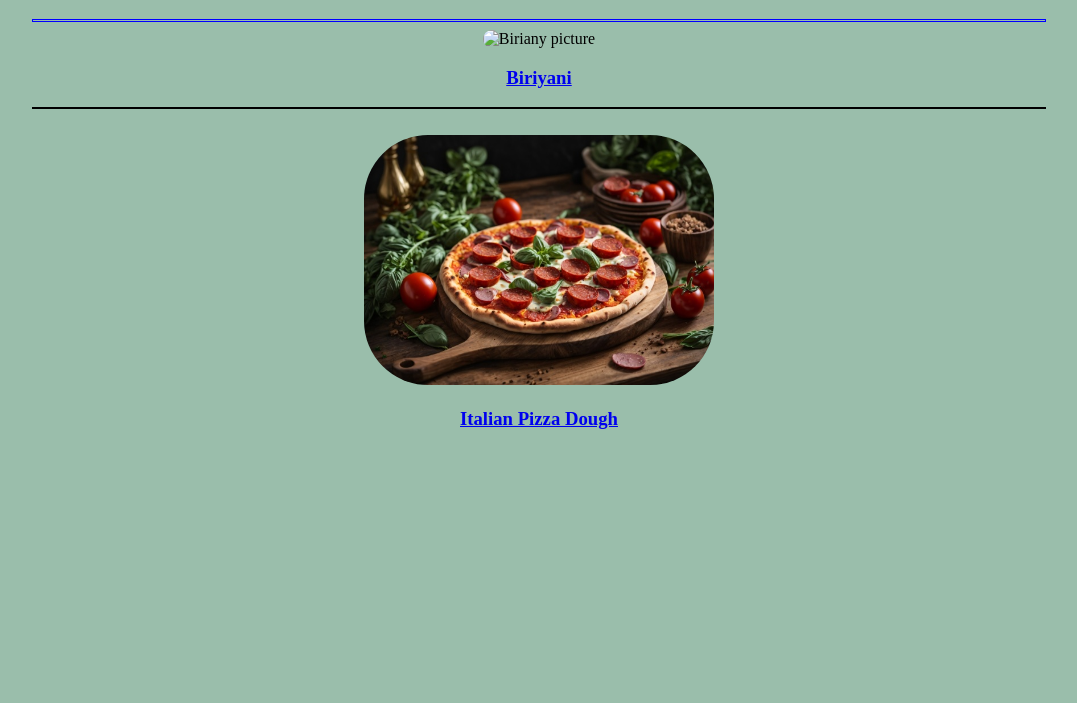
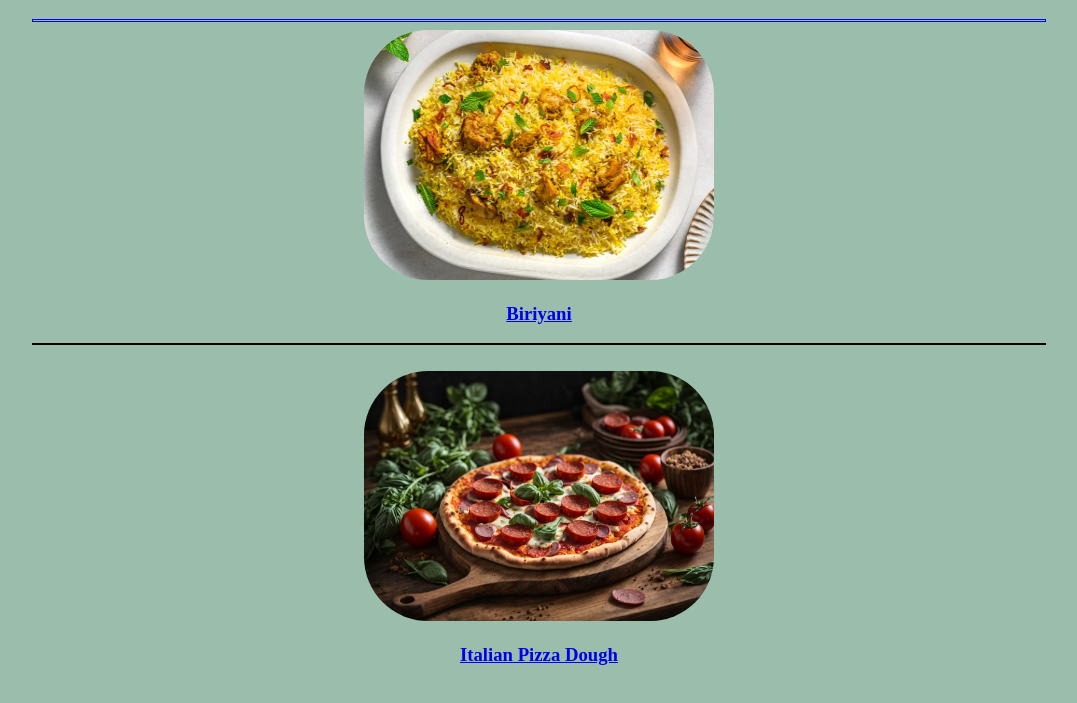
Before and after one commit to Miraj-Rahman-Nahid/odin-recipes, a plain HTML site: page index.html in a window 1280 px wide. Shown: the part 61-764 px from the top of the page, without its empty margins (101-1178 px from the left). Drawn offline with Linux system fonts and the light colour scheme.

Commit message:
Update New image link

```diff
--- a/index.html
+++ b/index.html
@@ -10,7 +10,7 @@
     <center><h1><b></b>Odin Recipe<b</h1></center>
     <hr width="100%" size="3" color="blue" noshade>
         <center>
-            <img src="image/biriyani.jpg" alt="Biriany picture" height="250" width="350">
+            <img src="image/biriyani.webp" alt="Biriany picture" height="250" width="350">
             <a href="recipes/biriyani.html"><h3>Biriyani</h3></a></li>
         </center>
 <hr color="black">
```
